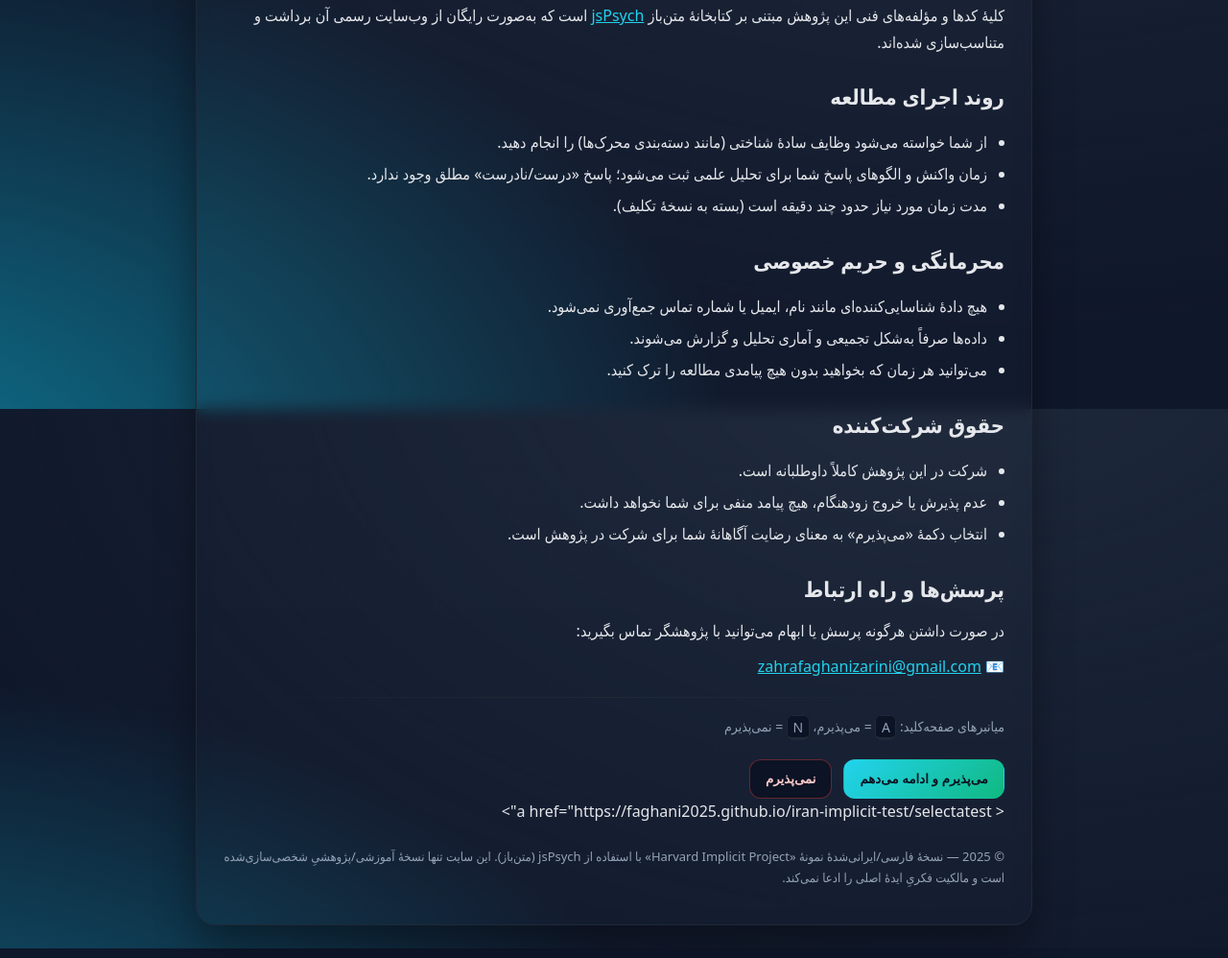
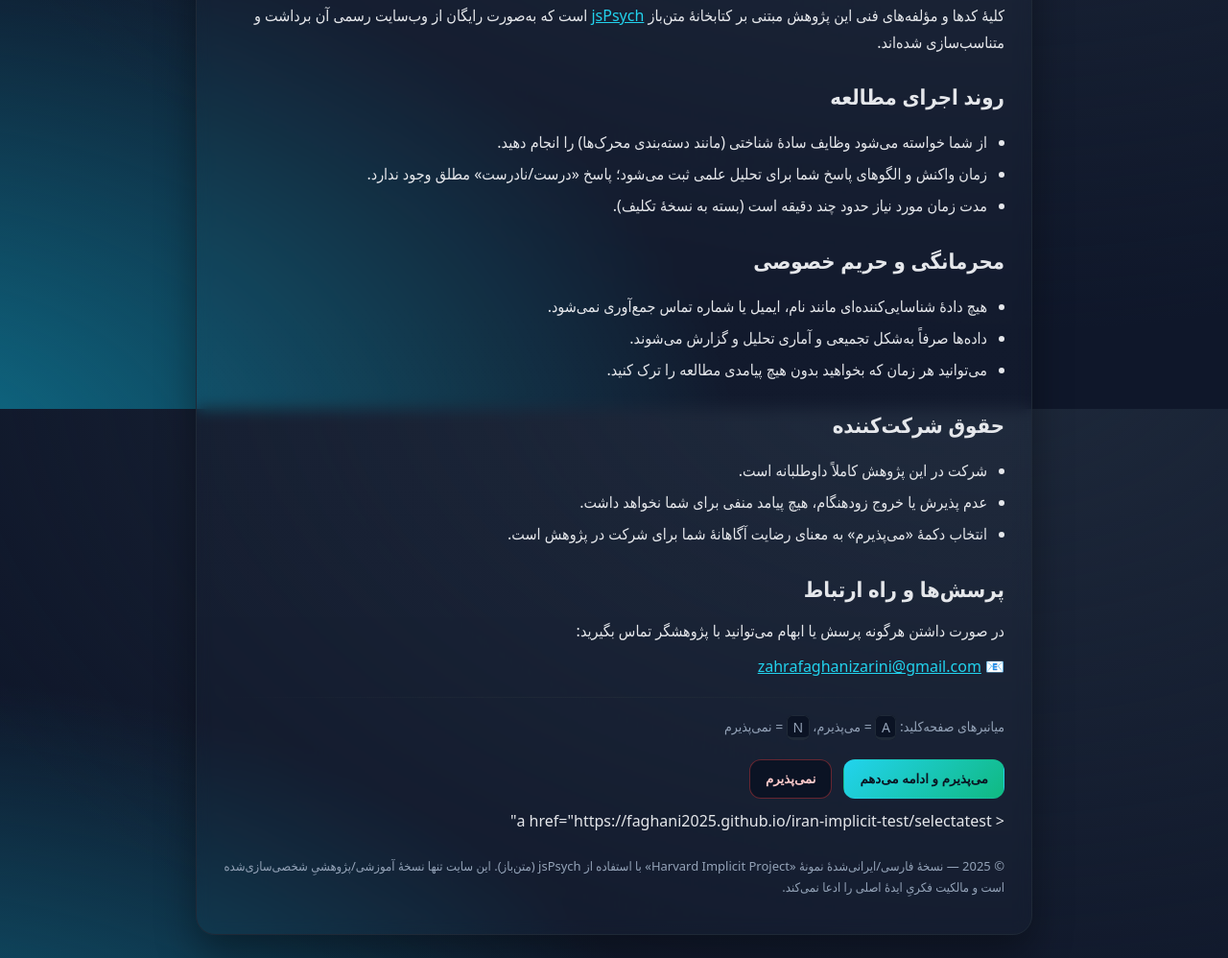
Before and after one commit to faghani2025/iran-implicit-test, a plain HTML site: page index.html in a window 1280 px wide. Shown: the part 374-1372 px from the top of the page at 96% size. Drawn offline with Linux system fonts and the light colour scheme.

Commit message:
Update index.html
Signed-off-by: faghani2025 <zahrafaghanizarini@gmail.com>

```diff
--- a/index.html
+++ b/index.html
@@ -121,7 +121,7 @@ a{color:var(--accent)}
     <button id="acceptBtn" class="btn btn-primary" type="button"  href= "https://faghani2025.github.io/iran-implicit-test/selectatest">می‌پذیرم و ادامه می‌دهم</button>
     <button id="declineBtn" class="btn btn-danger" type="button">نمی‌پذیرم</button>
   </div>
-      < a href="https://faghani2025.github.io/iran-implicit-test/selectatest">
+      <p>< a href="https://faghani2025.github.io/iran-implicit-test/selectatest"</a> </p>
 
   <p class="footer">
     © <span id="year"></span> — نسخهٔ فارسی/ایرانی‌شدهٔ نمونهٔ «Harvard Implicit Project» با استفاده از jsPsych (متن‌باز). این سایت تنها نسخهٔ آموزشی/پژوهشیِ شخصی‌سازی‌شده است و مالکیت فکریِ ایدهٔ اصلی را ادعا نمی‌کند.
```
